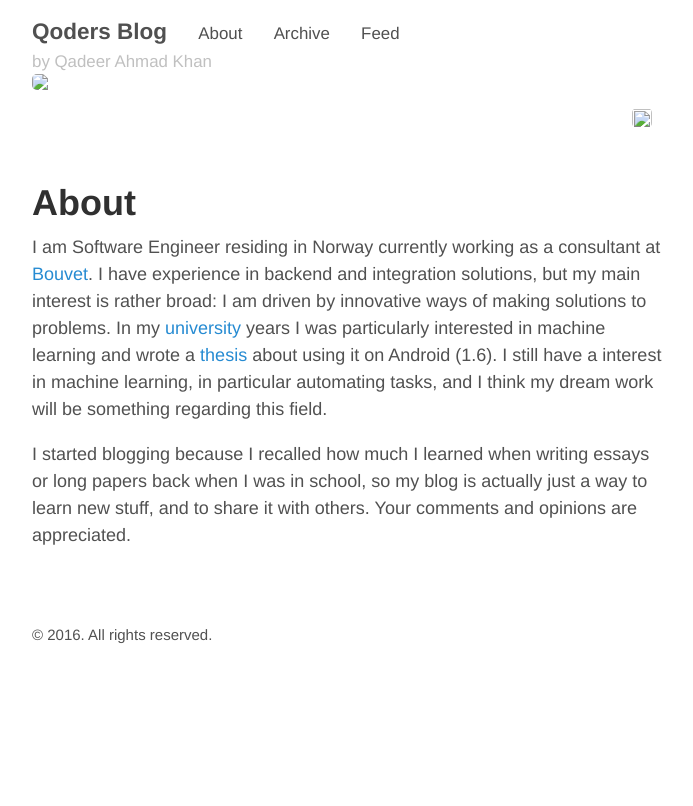
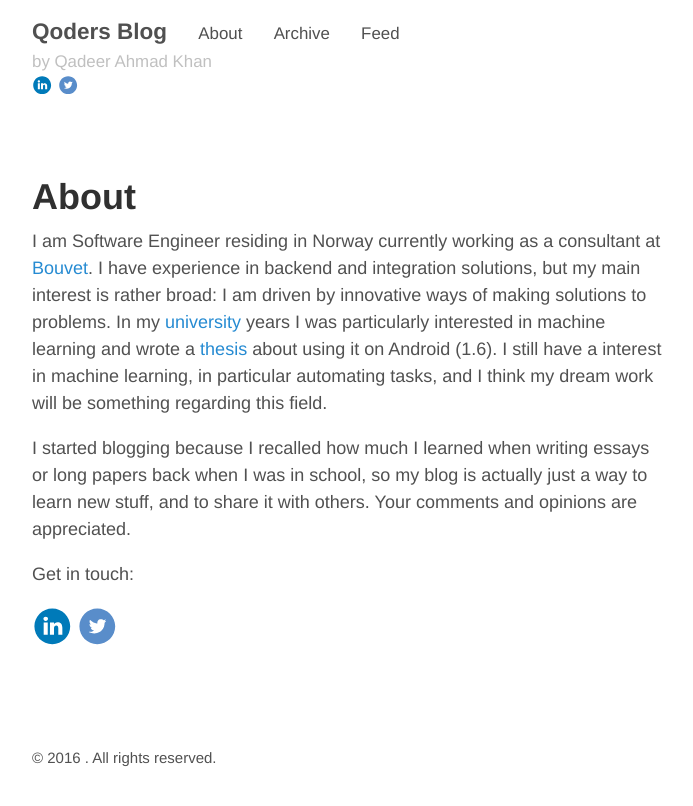
Before and after one commit to qtips/qtips.github.io, a Jekyll site: the page built from about.md, in a window 1280 px wide. Shown: the top 806 px of the page, without its empty margins (293-986 px from the left). Built offline with Jekyll 4.4.1, drawn with Linux system fonts in a browser that asks for light colours.

Commit message:
reformatted code, added new SoMe logos, added twitter share link to posts, disabled disqus for localhost

```diff
--- a/_layouts/post.html
+++ b/_layouts/post.html
@@ -8,6 +8,7 @@ layout: default
   {{ content }}
 </article>
 
+{% comment %}
 <!--{% if site.related_posts != empty %}-->
 <!--<aside class="related">-->
   <!--<h2>Related Posts</h2>-->
@@ -25,6 +26,11 @@ layout: default
   <!--</ul>-->
 <!--</aside>-->
 <!--{% endif %}-->
+{% endcomment %}
+
+<!-- Tweet this link -->
+<a href="https://twitter.com/share" class="twitter-share-button">Tweet</a>
+<script>!function(d,s,id){var js,fjs=d.getElementsByTagName(s)[0],p=/^http:/.test(d.location)?'http':'https';if(!d.getElementById(id)){js=d.createElement(s);js.id=id;js.src=p+'://platform.twitter.com/widgets.js';fjs.parentNode.insertBefore(js,fjs);}}(document, 'script', 'twitter-wjs');</script>
 
 <div class="PageNavigation">
     {% if page.previous.url %}
--- a/_sass/_logoimg.scss
+++ b/_sass/_logoimg.scss
@@ -2,14 +2,25 @@
 //
 // Styles for managing the structural hierarchy of the site.
 
+img.logo-large {
+  display: inline;
+  width: 40px;
+  height: 40px;
+  background-color: #ffffff;
+
+}
+img.linkedin{
+//  float: right
+}
 img.twitter {
- width: 20px;
+  // margin-left: 50px
+}
+
+img.logo-small {
+  display: inline;
+  width: 20px;
   height: 20px;
-  margin-right: 10px;
-  float: right;
+  background-color: #ffffff;
+  margin: 0 0 0 0;
+
 }
-img.linkdin {
-  width: 20px;
-  height: 15px;
-  float: right;
-}
--- a/about.md
+++ b/about.md
@@ -11,3 +11,8 @@ I still have a interest in machine learning, in particular automating tasks, and
 
 I started blogging because I recalled how much I learned when writing essays or long papers back when I was in school, so my blog is actually just a way to learn
  new stuff, and to share it with others. Your comments and opinions are appreciated.
+
+Get in touch:
+
+<a href="https://no.linkedin.com/pub/qadeer-ahmad/10/a76/949"><img class="logo-large linkdin" src="/assets/linkedin.svg" ></a>
+<a href="https://twitter.com/khqadeer85"><img class="logo-large twitter" src="/assets/twitter.svg" ></a>
```
Also changed, not shown: _includes/disqus.html (+6 -2 lines), _layouts/default.html (+9 -4 lines), assets/linkedin.svg (added), assets/twitter.svg (added).
